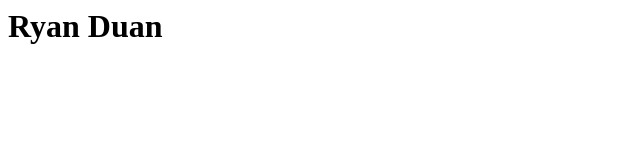
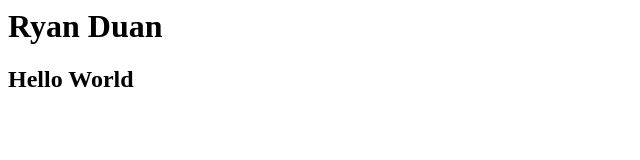
Before and after one commit to ryandoowan/discussion1, a plain HTML site: page index.html in a window 1280 px wide. Shown: the whole page, without its empty margins (0-640 px from the left). Drawn offline with Linux system fonts and the light colour scheme.

Commit message:
Update index.html

```diff
--- a/index.html
+++ b/index.html
@@ -1,3 +1,6 @@
 <html>
+  <body>
 <h1>Ryan Duan</h1>
+    <h2>Hello World</h2>
+  </body>
 </html>
```
